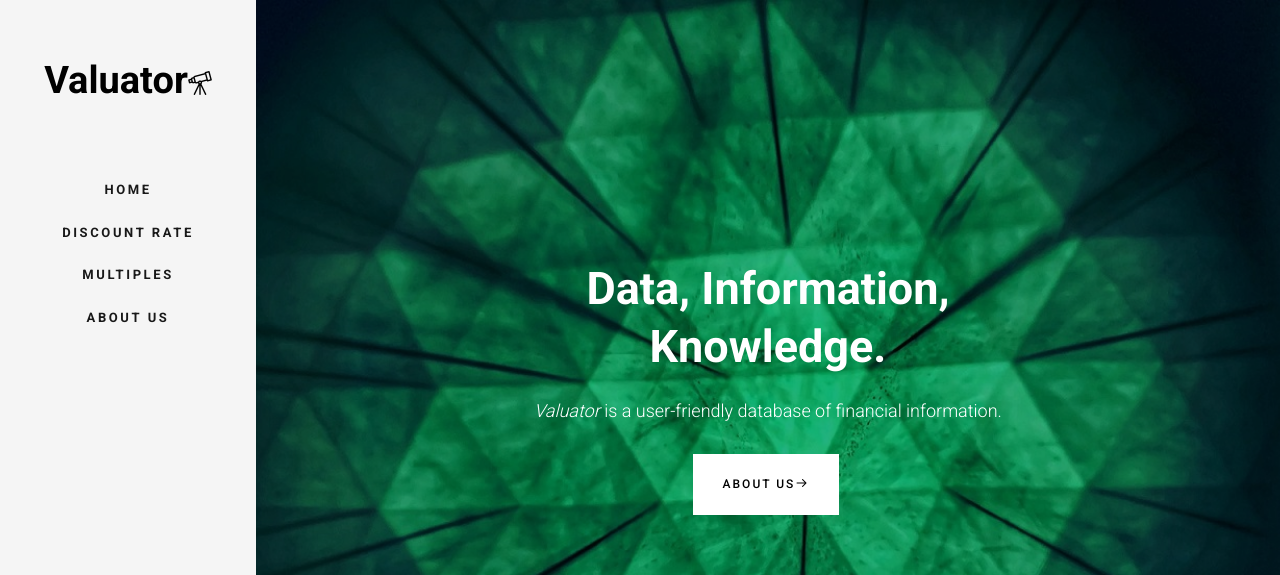
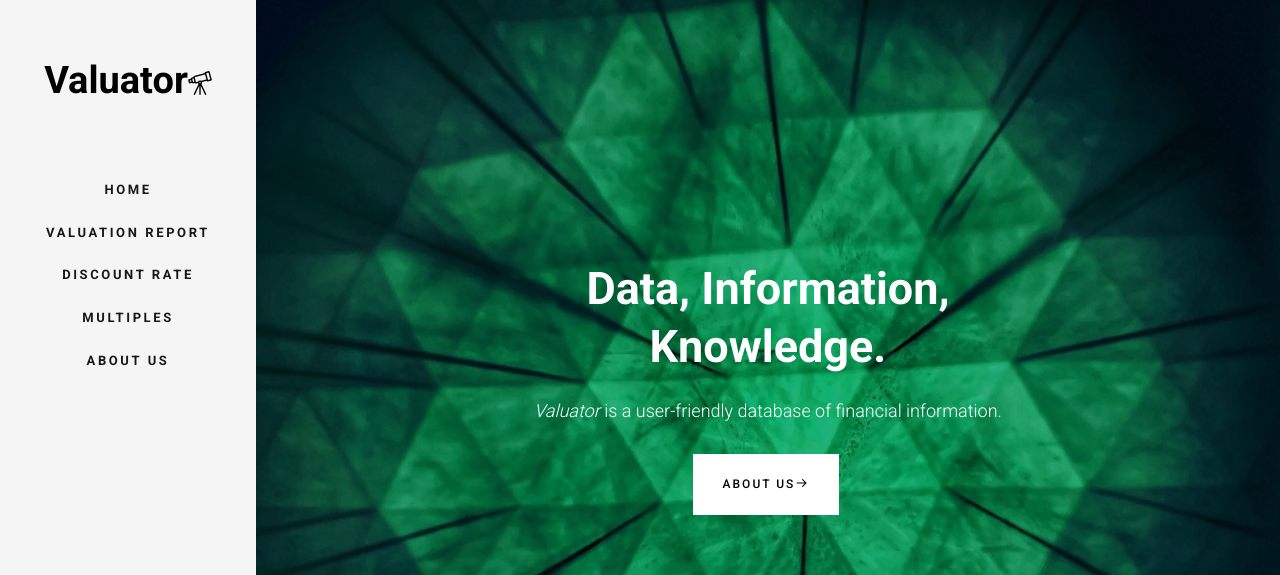
Before and after one commit to Saso995/damodaranGraphs, a website: page public/index.html in a window 1280 px wide. Shown: the top 575 px of the page. Drawn offline with Linux system fonts and the light colour scheme; files whose address does not match are found by name.

Commit message:
Update index.html
Aggiunta sezione relativa a report di valutazione

```diff
--- a/public/index.html
+++ b/public/index.html
@@ -71,6 +71,7 @@
 			<nav id="fh5co-main-menu" role="navigation">
 				<ul>
 					<li><a href="index.html">Home</a></li>
+					<li><a href="discount_rate.html">Valuation Report</a></li>
 					<li><a href="discount_rate.html">Discount Rate</a></li>
 					<li><a href="multiples.html">Multiples</a></li>
 					<li><a href="about.html">About Us</a></li>
```
